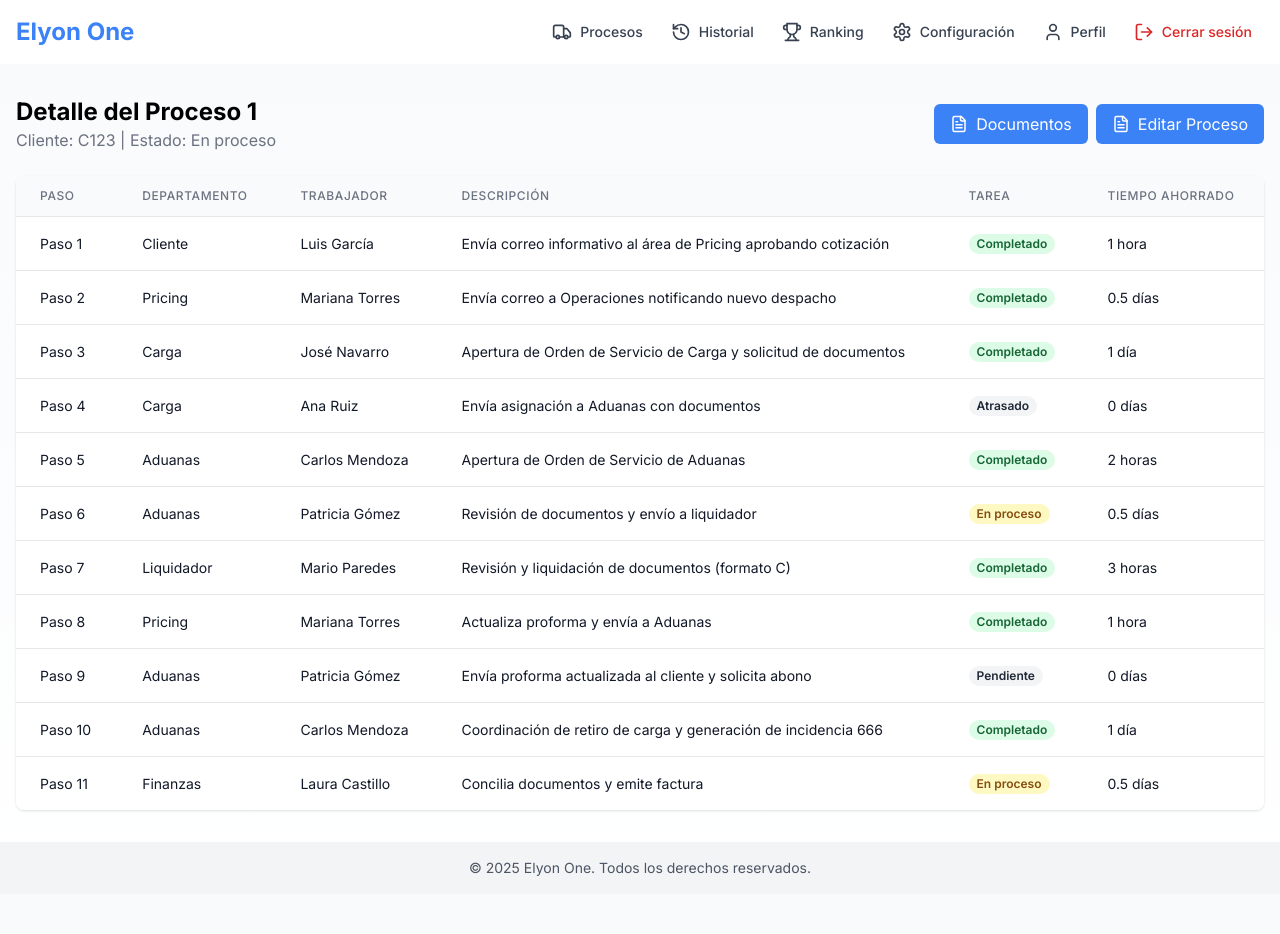
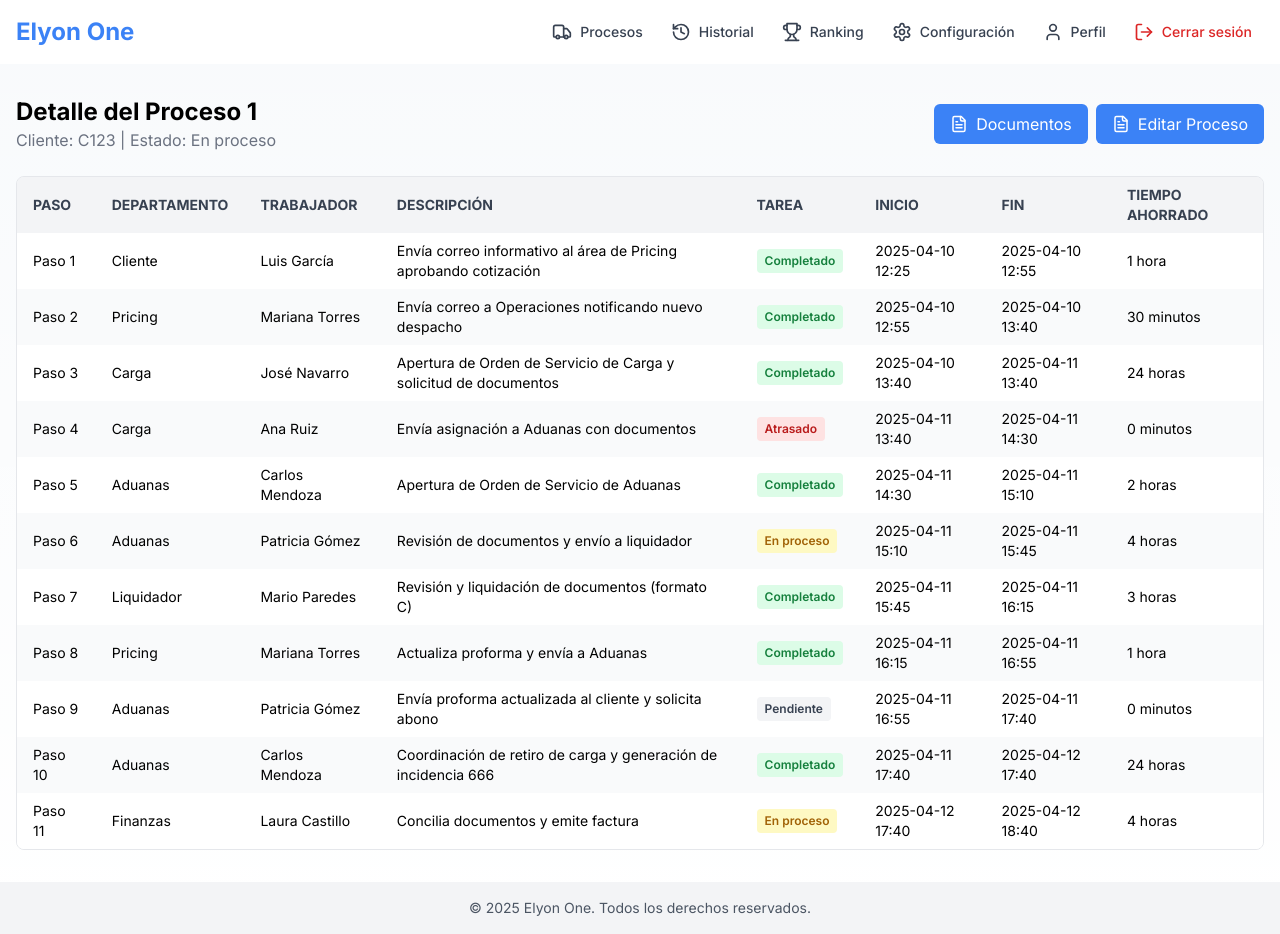
Before and after one commit to MishelleVF/elyon-one, a Next.js app: page /procesos/1 in a window 1280 px wide. Before the commit the page ends 894 px from the top, so only its background shows below. Built offline with nearby package versions, Linux system fonts and the light colour scheme; sample sign-in values are in the browser's storage.

Commit message:
más detalle

```diff
--- a/app/procesos/[id]/editar/page.tsx
+++ b/app/procesos/[id]/editar/page.tsx
@@ -1,4 +1,3 @@
-
 'use client'
 
 import { useEffect, useState } from 'react'
@@ -9,6 +8,7 @@ import { useAuth } from '@/context/AuthContext'
 // Tipos
 interface Etapa {
   paso: number
+  departamento: string
   trabajador: string
   descripcion: string
   tarea: string
@@ -37,16 +37,99 @@ export default function EditProcessPage() {
     }
 
     const mockData: FormState = {
-      clientId: 'C999',
+      clientId: 'C123',
       estado: 'En proceso',
-      fechaInicio: new Date().toISOString().slice(0, 10),
-      etapas: Array.from({ length: 11 }, (_, i) => ({
-        paso: i + 1,
-        trabajador: i % 2 === 0 ? 'María López' : 'Carlos Ruiz',
-        descripcion: '',
-        tarea: '',
-        tiempoAhorrado: '',
-      })),
+      fechaInicio: '2023-05-01',
+      etapas: [
+        {
+          paso: 1,
+          departamento: 'Cliente',
+          trabajador: 'Luis García',
+          descripcion: 'Envía correo informativo al área de Pricing aprobando cotización',
+          tarea: 'Completado',
+          tiempoAhorrado: '1 hora',
+        },
+        {
+          paso: 2,
+          departamento: 'Pricing',
+          trabajador: 'Mariana Torres',
+          descripcion: 'Envía correo a Operaciones notificando nuevo despacho',
+          tarea: 'Completado',
+          tiempoAhorrado: '0.5 días',
+        },
+        {
+          paso: 3,
+          departamento: 'Carga',
+          trabajador: 'José Navarro',
+          descripcion: 'Apertura de Orden de Servicio de Carga y solicitud de documentos',
+          tarea: 'Completado',
+          tiempoAhorrado: '1 día',
+        },
+        {
+          paso: 4,
+          departamento: 'Carga',
+          trabajador: 'Ana Ruiz',
+          descripcion: 'Envía asignación a Aduanas con documentos',
+          tarea: 'Atrasado',
+          tiempoAhorrado: '0 días',
+        },
+        {
+          paso: 5,
+          departamento: 'Aduanas',
+          trabajador: 'Carlos Mendoza',
+          descripcion: 'Apertura de Orden de Servicio de Aduanas',
+          tarea: 'Completado',
+          tiempoAhorrado: '2 horas',
+        },
+        {
+          paso: 6,
+          departamento: 'Aduanas',
+          trabajador: 'Patricia Gómez',
+          descripcion: 'Revisión de documentos y envío a liquidador',
+          tarea: 'En proceso',
+          tiempoAhorrado: '0.5 días',
+        },
+        {
+          paso: 7,
+          departamento: 'Liquidador',
+          trabajador: 'Mario Paredes',
+          descripcion: 'Revisión y liquidación de documentos (formato C)',
+          tarea: 'Completado',
+          tiempoAhorrado: '3 horas',
+        },
+        {
+          paso: 8,
+          departamento: 'Pricing',
+          trabajador: 'Mariana Torres',
+          descripcion: 'Actualiza proforma y envía a Aduanas',
+          tarea: 'Completado',
+          tiempoAhorrado: '1 hora',
+        },
+        {
+          paso: 9,
+          departamento: 'Aduanas',
+          trabajador: 'Patricia Gómez',
+          descripcion: 'Envía proforma actualizada al cliente y solicita abono',
+          tarea: 'Pendiente',
+          tiempoAhorrado: '0 días',
+        },
+        {
+          paso: 10,
+          departamento: 'Aduanas',
+          trabajador: 'Carlos Mendoza',
+          descripcion: 'Coordinación de retiro de carga y generación de incidencia 666',
+          tarea: 'Completado',
+          tiempoAhorrado: '1 día',
+        },
+        {
+          paso: 11,
+          departamento: 'Finanzas',
+          trabajador: 'Laura Castillo',
+          descripcion: 'Concilia documentos y emite factura',
+          tarea: 'En proceso',
+          tiempoAhorrado: '0.5 días',
+        },
+      ],
     }
 
     setForm(mockData)
@@ -131,6 +214,7 @@ export default function EditProcessPage() {
           <thead className="bg-gray-50">
             <tr>
               <th className="px-2 py-2 text-left">Paso</th>
+              <th className="px-2 py-2 text-left">Departamento</th>
               <th className="px-2 py-2 text-left">Trabajador</th>
               <th className="px-2 py-2 text-left">Descripción</th>
               <th className="px-2 py-2 text-left">Tarea</th>
@@ -141,6 +225,7 @@ export default function EditProcessPage() {
             {form.etapas.map((et, idx) => (
               <tr key={et.paso}>
                 <td className="px-2 py-1">Paso {et.paso}</td>
+                <td className="px-2 py-1">{et.departamento}</td>
                 <td className="px-2 py-1">
                   <select
                     value={et.trabajador}
@@ -152,6 +237,12 @@ export default function EditProcessPage() {
                     <option>Carlos Ruiz</option>
                     <option>Ana Pérez</option>
                     <option>Luis García</option>
+                    <option>José Navarro</option>
+                    <option>Mariana Torres</option>
+                    <option>Carlos Mendoza</option>
+                    <option>Patricia Gómez</option>
+                    <option>Mario Paredes</option>
+                    <option>Laura Castillo</option>
                   </select>
                 </td>
                 <td className="px-2 py-1">
--- a/app/procesos/[id]/page.tsx
+++ b/app/procesos/[id]/page.tsx
@@ -14,46 +14,48 @@ export default function ProcessDetailPage() {
   const [isLoadingData, setIsLoadingData] = useState(true)
 
   useEffect(() => {
-    if (!isLoading && !user) {
-      redirect('/login')
-    }
+    if (!isLoading && !user) redirect('/login')
 
     const fetchData = async () => {
       try {
-        // Aquí iría tu llamada real a la API:
-        // const res = await fetch(`/api/processes/${id}`)
-        // const data = await res.json()
-
-        // Mock para desarrollo:
+        // Mock data con campos inicioTarea, finTarea y tiempoAhorrado
         const mockData = {
           id,
           clientId: 'C123',
           estado: 'En proceso',
-          fechaInicio: '2023-05-01',
           etapas: [
             {
               paso: 1,
               departamento: 'Cliente',
               trabajador: 'Luis García',
-              descripcion: 'Envía correo informativo al área de Pricing aprobando cotización',
+              descripcion:
+                'Envía correo informativo al área de Pricing aprobando cotización',
               tarea: 'Completado',
+              inicioTarea: '2025-04-10 12:25',
+              finTarea:    '2025-04-10 12:55',
               tiempoAhorrado: '1 hora',
             },
             {
               paso: 2,
               departamento: 'Pricing',
               trabajador: 'Mariana Torres',
-              descripcion: 'Envía correo a Operaciones notificando nuevo despacho',
+              descripcion:
+                'Envía correo a Operaciones notificando nuevo despacho',
               tarea: 'Completado',
-              tiempoAhorrado: '0.5 días',
+              inicioTarea: '2025-04-10 12:55',
+              finTarea:    '2025-04-10 13:40',
+              tiempoAhorrado: '30 minutos',
             },
             {
               paso: 3,
               departamento: 'Carga',
               trabajador: 'José Navarro',
-              descripcion: 'Apertura de Orden de Servicio de Carga y solicitud de documentos',
+              descripcion:
+                'Apertura de Orden de Servicio de Carga y solicitud de documentos',
               tarea: 'Completado',
-              tiempoAhorrado: '1 día',
+              inicioTarea: '2025-04-10 13:40',
+              finTarea:    '2025-04-11 13:40',
+              tiempoAhorrado: '24 horas',
             },
             {
               paso: 4,
@@ -61,7 +63,9 @@ export default function ProcessDetailPage() {
               trabajador: 'Ana Ruiz',
               descripcion: 'Envía asignación a Aduanas con documentos',
               tarea: 'Atrasado',
-              tiempoAhorrado: '0 días',
+              inicioTarea: '2025-04-11 13:40',
+              finTarea:    '2025-04-11 14:30',
+              tiempoAhorrado: '0 minutos',
             },
             {
               paso: 5,
@@ -69,6 +73,8 @@ export default function ProcessDetailPage() {
               trabajador: 'Carlos Mendoza',
               descripcion: 'Apertura de Orden de Servicio de Aduanas',
               tarea: 'Completado',
+              inicioTarea: '2025-04-11 14:30',
+              finTarea:    '2025-04-11 15:10',
               tiempoAhorrado: '2 horas',
             },
             {
@@ -77,7 +83,9 @@ export default function ProcessDetailPage() {
               trabajador: 'Patricia Gómez',
               descripcion: 'Revisión de documentos y envío a liquidador',
               tarea: 'En proceso',
-              tiempoAhorrado: '0.5 días',
+              inicioTarea: '2025-04-11 15:10',
+              finTarea:    '2025-04-11 15:45',
+              tiempoAhorrado: '4 horas',
             },
             {
               paso: 7,
@@ -85,6 +93,8 @@ export default function ProcessDetailPage() {
               trabajador: 'Mario Paredes',
               descripcion: 'Revisión y liquidación de documentos (formato C)',
               tarea: 'Completado',
+              inicioTarea: '2025-04-11 15:45',
+              finTarea:    '2025-04-11 16:15',
               tiempoAhorrado: '3 horas',
             },
             {
@@ -93,6 +103,8 @@ export default function ProcessDetailPage() {
               trabajador: 'Mariana Torres',
               descripcion: 'Actualiza proforma y envía a Aduanas',
               tarea: 'Completado',
+              inicioTarea: '2025-04-11 16:15',
+              finTarea:    '2025-04-11 16:55',
               tiempoAhorrado: '1 hora',
             },
             {
@@ -101,15 +113,20 @@ export default function ProcessDetailPage() {
               trabajador: 'Patricia Gómez',
               descripcion: 'Envía proforma actualizada al cliente y solicita abono',
               tarea: 'Pendiente',
-              tiempoAhorrado: '0 días',
+              inicioTarea: '2025-04-11 16:55',
+              finTarea:    '2025-04-11 17:40',
+              tiempoAhorrado: '0 minutos',
             },
             {
               paso: 10,
               departamento: 'Aduanas',
               trabajador: 'Carlos Mendoza',
-              descripcion: 'Coordinación de retiro de carga y generación de incidencia 666',
+              descripcion:
+                'Coordinación de retiro de carga y generación de incidencia 666',
               tarea: 'Completado',
-              tiempoAhorrado: '1 día',
+              inicioTarea: '2025-04-11 17:40',
+              finTarea:    '2025-04-12 17:40',
+              tiempoAhorrado: '24 horas',
             },
             {
               paso: 11,
@@ -117,7 +134,9 @@ export default function ProcessDetailPage() {
               trabajador: 'Laura Castillo',
               descripcion: 'Concilia documentos y emite factura',
               tarea: 'En proceso',
-              tiempoAhorrado: '0.5 días',
+              inicioTarea: '2025-04-12 17:40',
+              finTarea:    '2025-04-12 18:40',
+              tiempoAhorrado: '4 horas',
             },
           ],
         }
@@ -130,9 +149,7 @@ export default function ProcessDetailPage() {
       }
     }
 
-    if (!isLoading && user) {
-      fetchData()
-    }
+    if (!isLoading && user) fetchData()
   }, [id, isLoading, user])
 
   if (isLoading || isLoadingData) {
@@ -159,8 +176,7 @@ export default function ProcessDetailPage() {
 
   return (
     <div className="space-y-6">
-            <div className="flex justify-between items-center">
-        {/* Izquierda: título */}
+      <div className="flex justify-between items-center">
         <div>
           <h1 className="text-2xl font-bold">Detalle del Proceso {process.id}</h1>
           <p className="text-gray-500">
@@ -168,27 +184,23 @@ export default function ProcessDetailPage() {
           </p>
         </div>
 
-        {/* Derecha: grupo de botones */}
         <div className="flex items-center gap-2">
           <Link
             href={`/procesos/${id}/documentos`}
             className="flex items-center gap-2 px-4 py-2 bg-blue-500 text-white rounded-md hover:bg-blue-600 transition-colors"
           >
-            <FileText size={18} />
-            <span>Documentos</span>
+            <FileText size={18} /> Documentos
           </Link>
-
           <Link
             href={`/procesos/${id}/editar`}
             className="flex items-center gap-2 px-4 py-2 bg-blue-500 text-white rounded-md hover:bg-blue-600 transition-colors"
           >
-            <FileText size={18} />
-            <span>Editar Proceso</span>
+            <FileText size={18} /> Editar Proceso
           </Link>
         </div>
       </div>
+
       <ProcessDetail process={process} />
-
     </div>
   )
 }
--- a/components/ProcessDetail.tsx
+++ b/components/ProcessDetail.tsx
@@ -2,62 +2,45 @@ import React from 'react'
 
 export default function ProcessDetail({ process }) {
   return (
-    <div className="overflow-x-auto bg-white shadow rounded-lg">
-      <table className="min-w-full divide-y divide-gray-200">
-        <thead className="bg-gray-50">
+    <div className="overflow-x-auto rounded-lg border border-gray-200">
+      <table className="min-w-full text-sm text-left">
+        <thead className="bg-gray-100 text-gray-700">
           <tr>
-            {/* Columna Paso */}
-            <th className="px-6 py-3 text-left text-xs font-medium text-gray-500 uppercase tracking-wider">
-              Paso
-            </th>
-            <th className="px-6 py-3 text-left text-xs font-medium text-gray-500 uppercase tracking-wider">
-              Departamento
-            </th>
-            <th className="px-6 py-3 text-left text-xs font-medium text-gray-500 uppercase tracking-wider">
-              Trabajador
-            </th>
-            <th className="px-6 py-3 text-left text-xs font-medium text-gray-500 uppercase tracking-wider">
-              Descripción
-            </th>
-            <th className="px-6 py-3 text-left text-xs font-medium text-gray-500 uppercase tracking-wider">
-              Tarea
-            </th>
-            <th className="px-6 py-3 text-left text-xs font-medium text-gray-500 uppercase tracking-wider">
-              Tiempo Ahorrado
-            </th>
+            <th className="px-4 py-2">PASO</th>
+            <th className="px-4 py-2">DEPARTAMENTO</th>
+            <th className="px-4 py-2">TRABAJADOR</th>
+            <th className="px-4 py-2">DESCRIPCIÓN</th>
+            <th className="px-4 py-2">TAREA</th>
+            <th className="px-4 py-2">INICIO</th>
+            <th className="px-4 py-2">FIN</th>
+            <th className="px-4 py-2">TIEMPO AHORRADO</th>
           </tr>
         </thead>
-        <tbody className="bg-white divide-y divide-gray-200">
-          {process.etapas.map((etapa) => (
-            <tr key={etapa.paso}>
-              <td className="px-6 py-4 whitespace-nowrap text-sm text-gray-900">
-                Paso {etapa.paso}
-              </td>
-              <td className="px-6 py-4 whitespace-nowrap text-sm text-gray-900">
-                {etapa.departamento}
-              </td>
-              <td className="px-6 py-4 whitespace-nowrap text-sm text-gray-900">
-                {etapa.trabajador}
-              </td>
-              <td className="px-6 py-4 whitespace-nowrap text-sm text-gray-900">
-                {etapa.descripcion}
-              </td>
-              <td className="px-6 py-4 whitespace-nowrap text-sm font-medium">
+        <tbody>
+          {process.etapas.map((etapa, idx) => (
+            <tr key={idx} className={idx % 2 === 0 ? 'bg-white' : 'bg-gray-50'}>
+              <td className="px-4 py-2">Paso {etapa.paso}</td>
+              <td className="px-4 py-2">{etapa.departamento}</td>
+              <td className="px-4 py-2">{etapa.trabajador}</td>
+              <td className="px-4 py-2">{etapa.descripcion}</td>
+              <td className="px-4 py-2">
                 <span
-                  className={`px-2 inline-flex text-xs leading-5 font-semibold rounded-full ${
+                  className={`inline-block px-2 py-1 rounded text-xs font-semibold ${
                     etapa.tarea === 'Completado'
-                      ? 'bg-green-100 text-green-800'
+                      ? 'bg-green-100 text-green-700'
+                      : etapa.tarea === 'Atrasado'
+                      ? 'bg-red-100 text-red-700'
                       : etapa.tarea === 'En proceso'
-                      ? 'bg-yellow-100 text-yellow-800'
-                      : 'bg-gray-100 text-gray-800'
+                      ? 'bg-yellow-100 text-yellow-700'
+                      : 'bg-gray-100 text-gray-700'
                   }`}
                 >
                   {etapa.tarea}
                 </span>
               </td>
-              <td className="px-6 py-4 whitespace-nowrap text-sm text-gray-900">
-                {etapa.tiempoAhorrado}
-              </td>
+              <td className="px-4 py-2">{etapa.inicioTarea}</td>
+              <td className="px-4 py-2">{etapa.finTarea}</td>
+              <td className="px-4 py-2">{etapa.tiempoAhorrado}</td>
             </tr>
           ))}
         </tbody>
```
